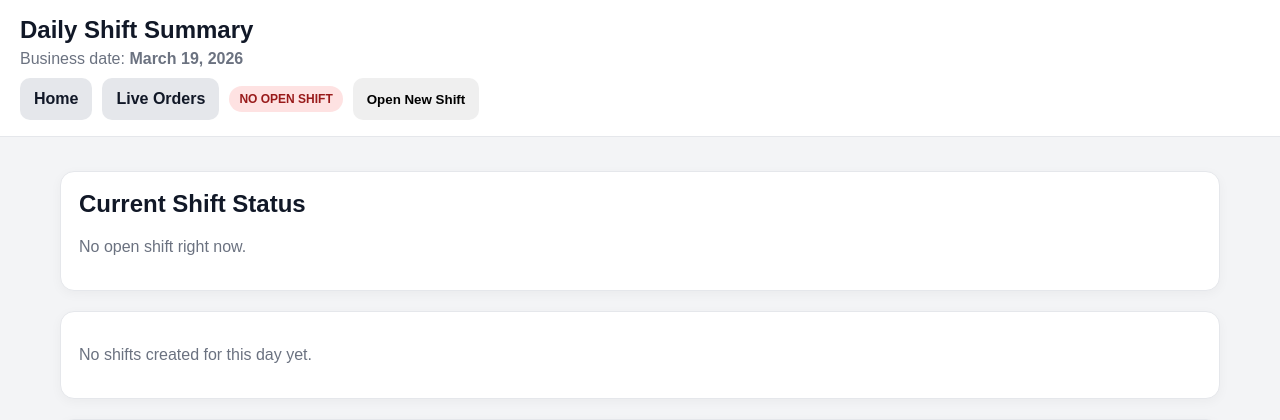
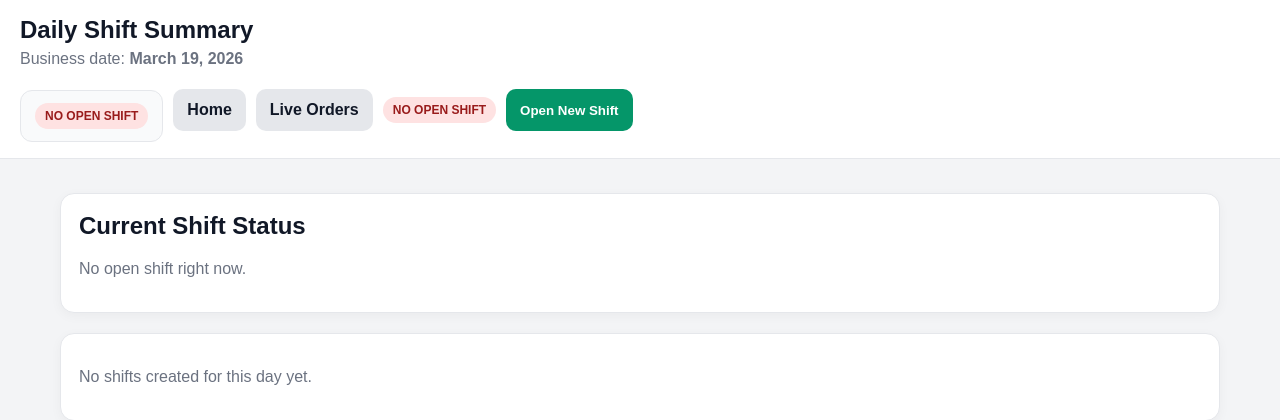
Before and after one commit to bkocii/orderWebApp, a Django app: page /shift-summary/ in a window 1280 px wide. Shown: the top 420 px of the page. Run offline with Django 5.2, Linux system fonts and the light colour scheme; the visitor is signed in with stand-in values (Sample User, id 1); data comes from the database, SQL or seed files in the repository; data that the repository does not hold is empty.

Commit message:
Fix project static files setup and polish shift summary layout

```diff
--- a/config/settings.py
+++ b/config/settings.py
@@ -122,6 +122,7 @@ USE_TZ = True
 
 STATIC_URL = "static/"
 STATIC_ROOT = BASE_DIR / "staticfiles"
+STATICFILES_DIRS = [BASE_DIR / "static"]
 
 LOGIN_URL = "login"
 LOGIN_REDIRECT_URL = "home"
--- a/config/urls.py
+++ b/config/urls.py
@@ -1,6 +1,8 @@
 from django.contrib import admin
 from django.urls import path, include
+from django.conf import settings
 from django.contrib.auth import views as auth_views
+from django.contrib.staticfiles.urls import staticfiles_urlpatterns
 
 urlpatterns = [
     path("admin/", admin.site.urls),
@@ -8,3 +10,5 @@ urlpatterns = [
     path("accounts/logout/", auth_views.LogoutView.as_view(), name="logout"),
     path("", include("orders.urls")),
 ]
+if settings.DEBUG:
+    urlpatterns += staticfiles_urlpatterns()
--- a/static/orders/css/app.css
+++ b/static/orders/css/app.css
@@ -298,3 +298,9 @@ th {
 .kpi-value.danger {
     color: var(--danger);
 }
+
+hr.section-divider {
+    margin: 18px 0;
+    border: 0;
+    border-top: 1px solid var(--border);
+}
--- a/templates/orders/shift_summary.html
+++ b/templates/orders/shift_summary.html
@@ -109,18 +109,28 @@
             Business date: <strong>{{ business_date }}</strong>
         </div>
         <div class="nav-row">
+
+            <div class="info-strip" style="margin-top:12px;">
+                {% if open_shift %}
+                    Active shift: <strong>#{{ open_shift.sequence_number }}</strong>
+                    <span class="badge badge-success">OPEN</span>
+                {% else %}
+                    <span class="badge badge-danger">NO OPEN SHIFT</span>
+                {% endif %}
+            </div>
+
             <a class="btn-link btn-secondary" href="{% url 'home' %}">Home</a>
             <a class="btn-link btn-secondary" href="{% url 'live_orders_page' %}">Live Orders</a>
 
             {% if open_shift %}
                 Active shift: <strong>#{{ open_shift.sequence_number }}</strong>
                 <span class="badge badge-success">OPEN</span>
-                <button id="close-shift-btn" class="btn btn-dange">
+                <button id="close-shift-btn" class="btn btn-danger">
                     Close Shift {{ open_shift.sequence_number }}
                 </button>
             {% else %}
                 <span class="badge badge-danger">NO OPEN SHIFT</span>
-                <button id="open-shift-btn" class="btn btn-dange">
+                <button id="open-shift-btn" class="btn btn-success">
                     Open New Shift
                 </button>
             {% endif %}
@@ -148,23 +158,27 @@
             {% if shift_summaries %}
                 {% for summary in shift_summaries %}
                     <div class="card">
-                        <h2>Shift {{ summary.shift.sequence_number }}</h2>
+                        <div style="display:flex; justify-content:space-between; align-items:flex-start; gap:16px; flex-wrap:wrap;">
+                            <div>
+                                <h2 style="margin:0 0 8px 0;">Shift {{ summary.shift.sequence_number }}</h2>
+                                <div class="muted">
+                                    Opened at: <strong>{{ summary.shift.opened_at }}</strong><br>
+                                    Opened by: <strong>{{ summary.shift.opened_by|default:"-" }}</strong><br>
+                                    Closed at: <strong>{{ summary.shift.closed_at|default:"-" }}</strong><br>
+                                    Closed by: <strong>{{ summary.shift.closed_by|default:"-" }}</strong>
+                                </div>
+                            </div>
 
-                        <p>
-                            Status:
-                            {% if summary.shift.status == "open" %}
-                                <span class="status-open">OPEN</span>
-                            {% else %}
-                                <span class="status-closed">CLOSED</span>
-                            {% endif %}
-                        </p>
+                            <div>
+                                {% if summary.shift.status == "open" %}
+                                    <span class="badge badge-success">OPEN</span>
+                                {% else %}
+                                    <span class="badge badge-danger">CLOSED</span>
+                                {% endif %}
+                            </div>
+                        </div>
 
-                        <p>Opened at: <strong>{{ summary.shift.opened_at }}</strong></p>
-                        <p>Opened by: <strong>{{ summary.shift.opened_by|default:"-" }}</strong></p>
-                        <p>Closed at: <strong>{{ summary.shift.closed_at|default:"-" }}</strong></p>
-                        <p>Closed by: <strong>{{ summary.shift.closed_by|default:"-" }}</strong></p>
-
-                        <hr style="margin: 18px 0; border: 0; border-top: 1px solid #e5e7eb;">
+                        <hr class="section-divider">
 
                         <h3>Shift Totals</h3>
                             <div class="kpi-grid">
@@ -194,17 +208,17 @@
                                 </div>
 
                                 <div class="kpi-card">
+                                    <div class="kpi-label">Canceled Amount</div>
+                                    <div class="kpi-value danger">€{{ summary.totals.canceled_amount|default:0|floatformat:2 }}</div>
+                                </div>
+
+                                <div class="kpi-card">
                                     <div class="kpi-label">Finished Amount</div>
                                     <div class="kpi-value success">€{{ summary.totals.finished_amount|default:0|floatformat:2 }}</div>
                                 </div>
-
-                                <div class="kpi-card">
-                                    <div class="kpi-label">Canceled Amount</div>
-                                    <div class="kpi-value danger">€{{ summary.totals.canceled_amount|default:0|floatformat:2 }}</div>
-                                </div>
                             </div>
 
-                        <hr style="margin: 18px 0; border: 0; border-top: 1px solid #e5e7eb;">
+                        <hr class="section-divider">
 
                         <h3>Waiter Totals for Shift {{ summary.shift.sequence_number }}</h3>
 
```
